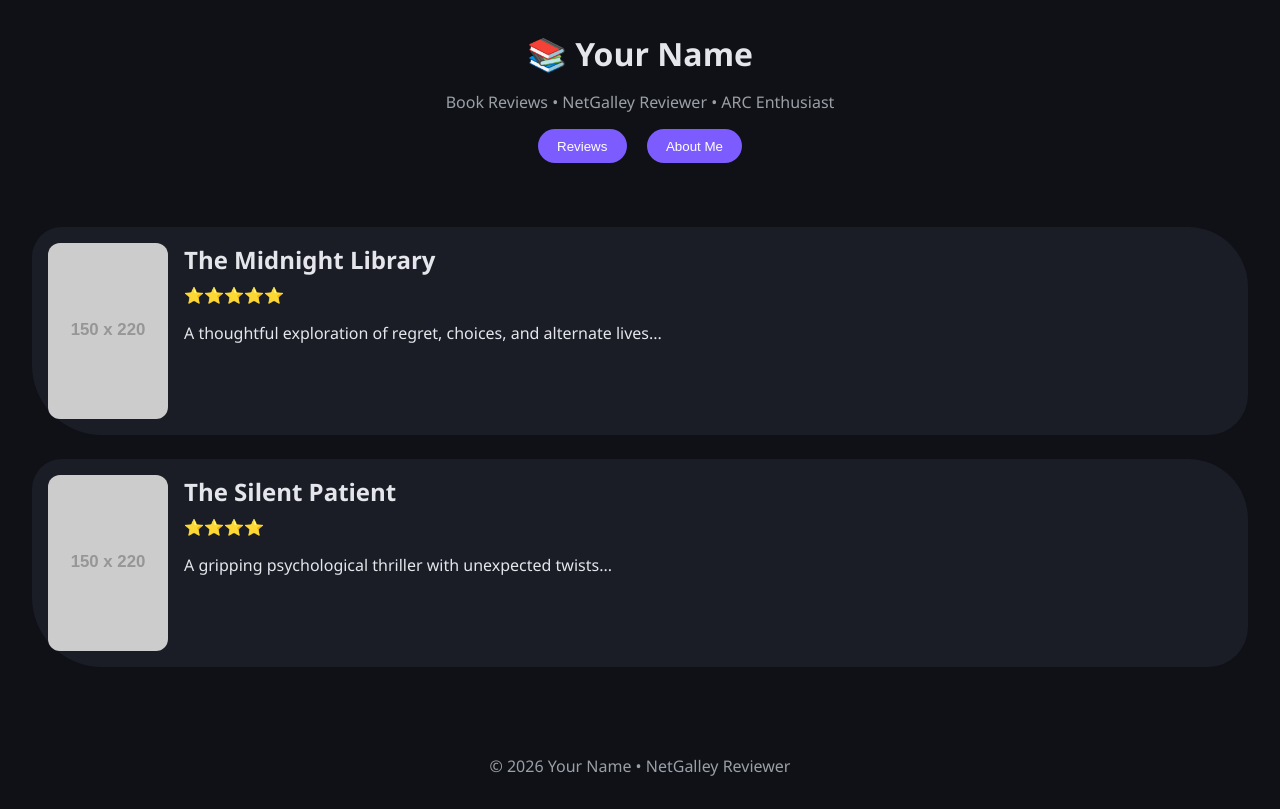
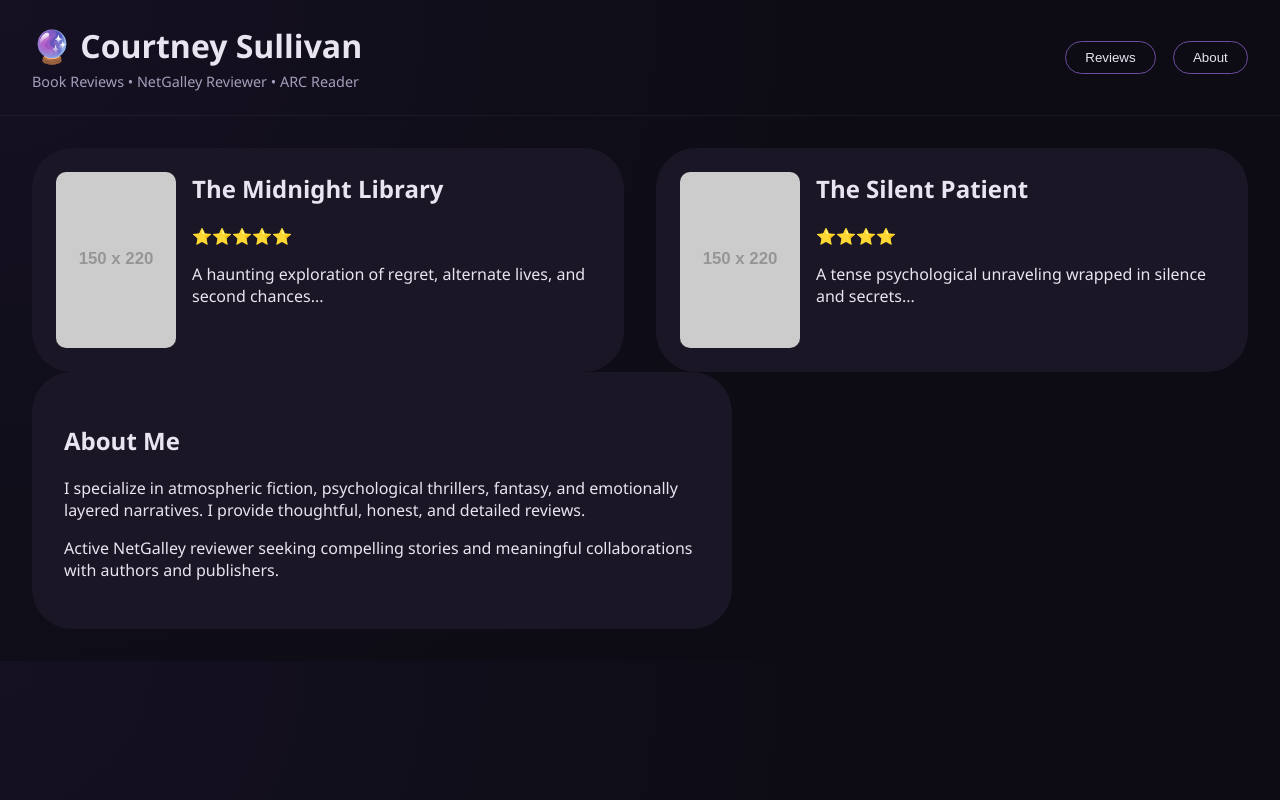
Before and after one commit to courtneysully7/courtneysully7.github.io, a plain HTML site: page index.html in a window 1280 px wide. Drawn offline with Linux system fonts and the light colour scheme; placeholder pictures from the web are drawn by us.

Commit message:
new theme and layout

```diff
--- a/index.html
+++ b/index.html
@@ -3,31 +3,36 @@
 <head>
   <meta charset="UTF-8" />
   <meta name="viewport" content="width=device-width, initial-scale=1.0" />
-  <title>Your Name | Book Reviews</title>
+  <title>csully7 | Book Reviews</title>
   <link rel="stylesheet" href="styles.css" />
   <script defer src="script.js"></script>
 </head>
 <body>
 
   <header>
-    <h1>📚 Your Name</h1>
-    <p class="tagline">Book Reviews • NetGalley Reviewer • ARC Enthusiast</p>
-    <nav>
-      <button onclick="showSection('reviews')">Reviews</button>
-      <button onclick="showSection('about')">About Me</button>
-    </nav>
+    <div class="header-inner">
+      <div class="brand">
+        <h1>🔮 Courtney Sullivan</h1>
+        <p class="tagline">Book Reviews • NetGalley Reviewer • ARC Reader</p>
+      </div>
+
+      <nav>
+        <button onclick="showSection('reviews')">Reviews</button>
+        <button onclick="showSection('about')">About</button>
+      </nav>
+    </div>
   </header>
 
   <main>
-    <!-- REVIEWS SECTION -->
-    <section id="reviews" class="active">
+    <!-- REVIEWS -->
+    <section id="reviews" class="active review-grid">
 
       <div class="review-card" onclick="openModal(0)">
         <img src="https://via.placeholder.com/150x220" alt="Book Cover">
         <div class="review-content">
           <h2>The Midnight Library</h2>
           <div class="rating">⭐⭐⭐⭐⭐</div>
-          <p>A thoughtful exploration of regret, choices, and alternate lives...</p>
+          <p>A haunting exploration of regret, alternate lives, and second chances...</p>
         </div>
       </div>
 
@@ -36,24 +41,24 @@
         <div class="review-content">
           <h2>The Silent Patient</h2>
           <div class="rating">⭐⭐⭐⭐</div>
-          <p>A gripping psychological thriller with unexpected twists...</p>
+          <p>A tense psychological unraveling wrapped in silence and secrets...</p>
         </div>
       </div>
 
     </section>
 
-    <!-- ABOUT SECTION -->
+    <!-- ABOUT -->
     <section id="about">
       <div class="about-container">
         <h2>About Me</h2>
         <p>
-          Hi! I'm an avid reader and passionate reviewer specializing in
-          contemporary fiction, thrillers, and fantasy. I provide thoughtful,
-          honest, and detailed reviews for every book I read.
+          I specialize in atmospheric fiction, psychological thrillers,
+          fantasy, and emotionally layered narratives. I provide thoughtful,
+          honest, and detailed reviews.
         </p>
         <p>
-          I actively review on NetGalley and Goodreads, and I am always excited
-          to collaborate with authors and publishers.
+          Active NetGalley reviewer seeking compelling stories and meaningful
+          collaborations with authors and publishers.
         </p>
       </div>
     </section>
@@ -69,9 +74,5 @@
     </div>
   </div>
 
-  <footer>
-    <p>© 2026 Your Name • NetGalley Reviewer</p>
-  </footer>
-
 </body>
 </html>
--- a/styles.css
+++ b/styles.css
@@ -1,9 +1,10 @@
 :root {
-  --bg: #0f1117;
-  --card: #1a1d26;
-  --accent: #7c5cff;
-  --text: #e4e6eb;
-  --muted: #9aa0a6;
+  --bg: #0d0c14;
+  --card: #1a1625;
+  --accent-purple: #6e4b9e;
+  --accent-orange: #c96f3b;
+  --text: #e8e4f0;
+  --muted: #a79dbb;
 }
 
 * {
@@ -13,94 +14,111 @@
 body {
   margin: 0;
   font-family: 'Segoe UI', sans-serif;
-  background: var(--bg);
+  background: radial-gradient(circle at top left, #151022, #0d0c14 60%);
   color: var(--text);
 }
 
+/* HEADER */
+
 header {
-  text-align: center;
-  padding: 2rem 1rem;
+  padding: 1.5rem 2rem;
+  border-bottom: 1px solid rgba(255,255,255,0.05);
 }
 
-h1 {
+.header-inner {
+  display: flex;
+  justify-content: space-between;
+  align-items: center;
+}
+
+.brand h1 {
   margin: 0;
 }
 
 .tagline {
+  margin: 0.3rem 0 0;
   color: var(--muted);
+  font-size: 0.9rem;
 }
 
-nav {
-  margin-top: 1rem;
-}
+/* NAVIGATION */
 
 nav button {
-  background: var(--accent);
-  border: none;
-  color: white;
-  padding: 0.6rem 1.2rem;
-  margin: 0 0.5rem;
-  border-radius: 20px;
+  background: transparent;
+  border: 1px solid var(--accent-purple);
+  color: var(--text);
+  padding: 0.5rem 1.2rem;
+  margin-left: 0.8rem;
+  border-radius: 30px;
   cursor: pointer;
-  transition: 0.3s;
+  transition: all 0.3s ease;
 }
 
 nav button:hover {
-  opacity: 0.8;
+  background: var(--accent-purple);
+  box-shadow: 0 0 12px rgba(110, 75, 158, 0.6);
 }
+
+/* MAIN */
 
 main {
   padding: 2rem;
 }
 
-section {
-  display: none;
+/* REVIEW GRID */
+
+.review-grid {
+  display: grid;
+  grid-template-columns: 1fr;
+  gap: 2rem;
 }
 
-section.active {
-  display: block;
+/* Desktop: 2 wide */
+@media (min-width: 900px) {
+  .review-grid {
+    grid-template-columns: 1fr 1fr;
+  }
 }
+
+/* REVIEW CARD */
 
 .review-card {
   display: flex;
   gap: 1rem;
   background: var(--card);
-  padding: 1rem;
-  margin-bottom: 1.5rem;
-  border-radius: 30px 60px 40px 70px;
+  padding: 1.5rem;
+  border-radius: 40px;
   cursor: pointer;
-  transition: transform 0.3s, box-shadow 0.3s;
+  transition: 0.3s ease;
+  position: relative;
 }
 
 .review-card:hover {
   transform: translateY(-5px);
-  box-shadow: 0 10px 25px rgba(124, 92, 255, 0.3);
+  box-shadow: 0 0 25px rgba(110, 75, 158, 0.3);
 }
 
 .review-card img {
   width: 120px;
-  border-radius: 12px;
+  border-radius: 10px;
 }
 
 .review-content h2 {
-  margin: 0;
+  margin-top: 0;
 }
 
 .rating {
-  color: gold;
+  color: var(--accent-orange);
   margin: 0.5rem 0;
 }
+
+/* ABOUT */
 
 .about-container {
   background: var(--card);
   padding: 2rem;
   border-radius: 40px;
-}
-
-footer {
-  text-align: center;
-  padding: 1rem;
-  color: var(--muted);
+  max-width: 700px;
 }
 
 /* MODAL */
@@ -109,11 +127,8 @@ footer {
   display: none;
   position: fixed;
   z-index: 1000;
-  left: 0;
-  top: 0;
-  width: 100%;
-  height: 100%;
-  background: rgba(0,0,0,0.8);
+  inset: 0;
+  background: rgba(5, 3, 10, 0.85);
   justify-content: center;
   align-items: center;
 }
@@ -125,25 +140,45 @@ footer {
   max-width: 600px;
   border-radius: 20px;
   position: relative;
-  animation: fadeIn 0.3s ease;
+  animation: fadeIn 0.25s ease;
+  box-shadow: 0 0 40px rgba(110, 75, 158, 0.4);
 }
 
 .close {
   position: absolute;
   top: 10px;
-  right: 20px;
+  right: 18px;
   font-size: 24px;
   cursor: pointer;
 }
 
 @keyframes fadeIn {
-  from { opacity: 0; transform: scale(0.9); }
+  from { opacity: 0; transform: scale(0.95); }
   to { opacity: 1; transform: scale(1); }
+}
+
+/* FOOTER */
+
+footer {
+  text-align: center;
+  padding: 2rem 1rem;
+  color: var(--muted);
+  font-size: 0.9rem;
 }
 
 /* MOBILE */
 
 @media (max-width: 768px) {
+
+  .header-inner {
+    flex-direction: column;
+    align-items: flex-start;
+  }
+
+  nav {
+    margin-top: 1rem;
+  }
+
   .review-card {
     flex-direction: column;
     align-items: center;
```
